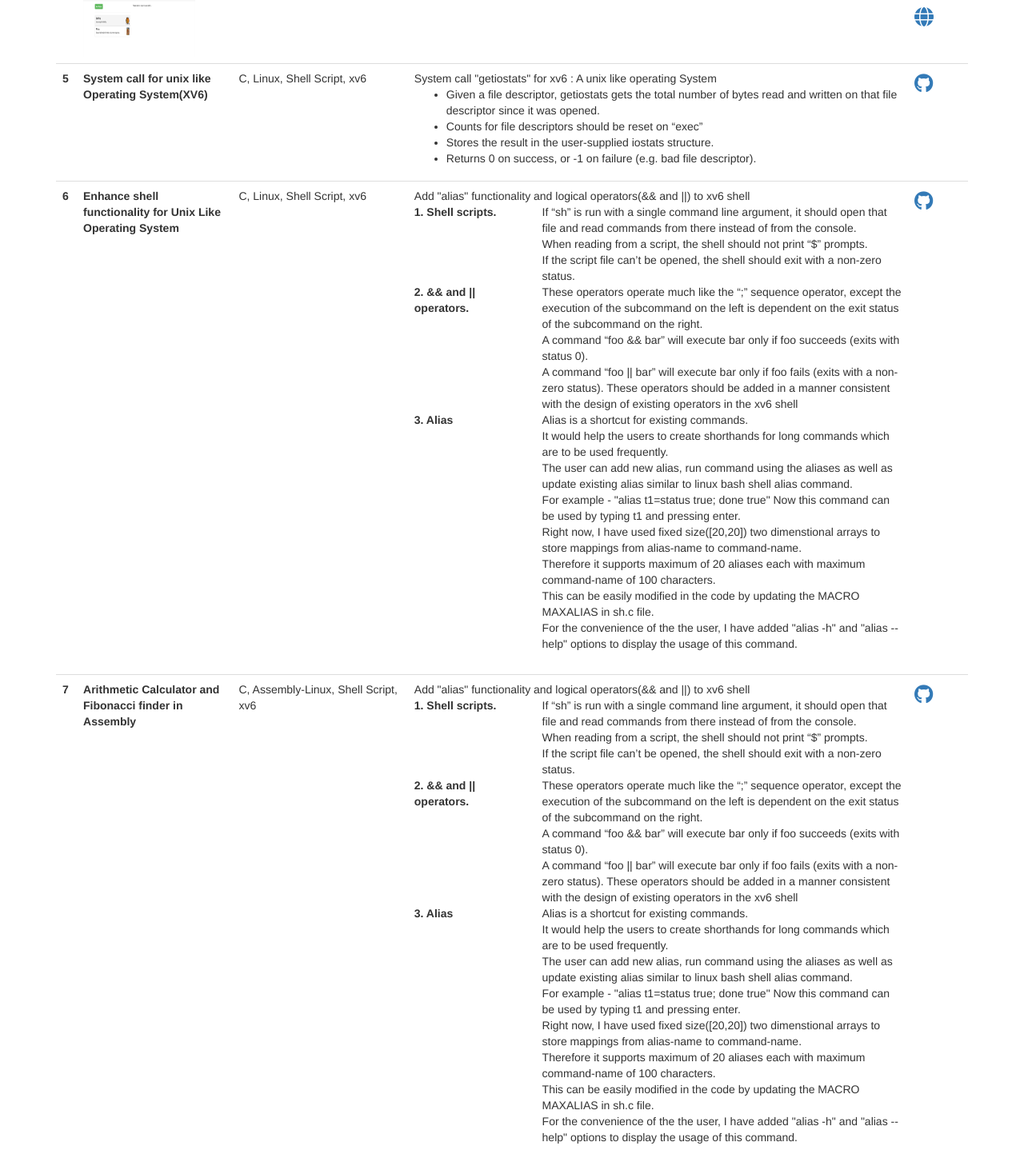
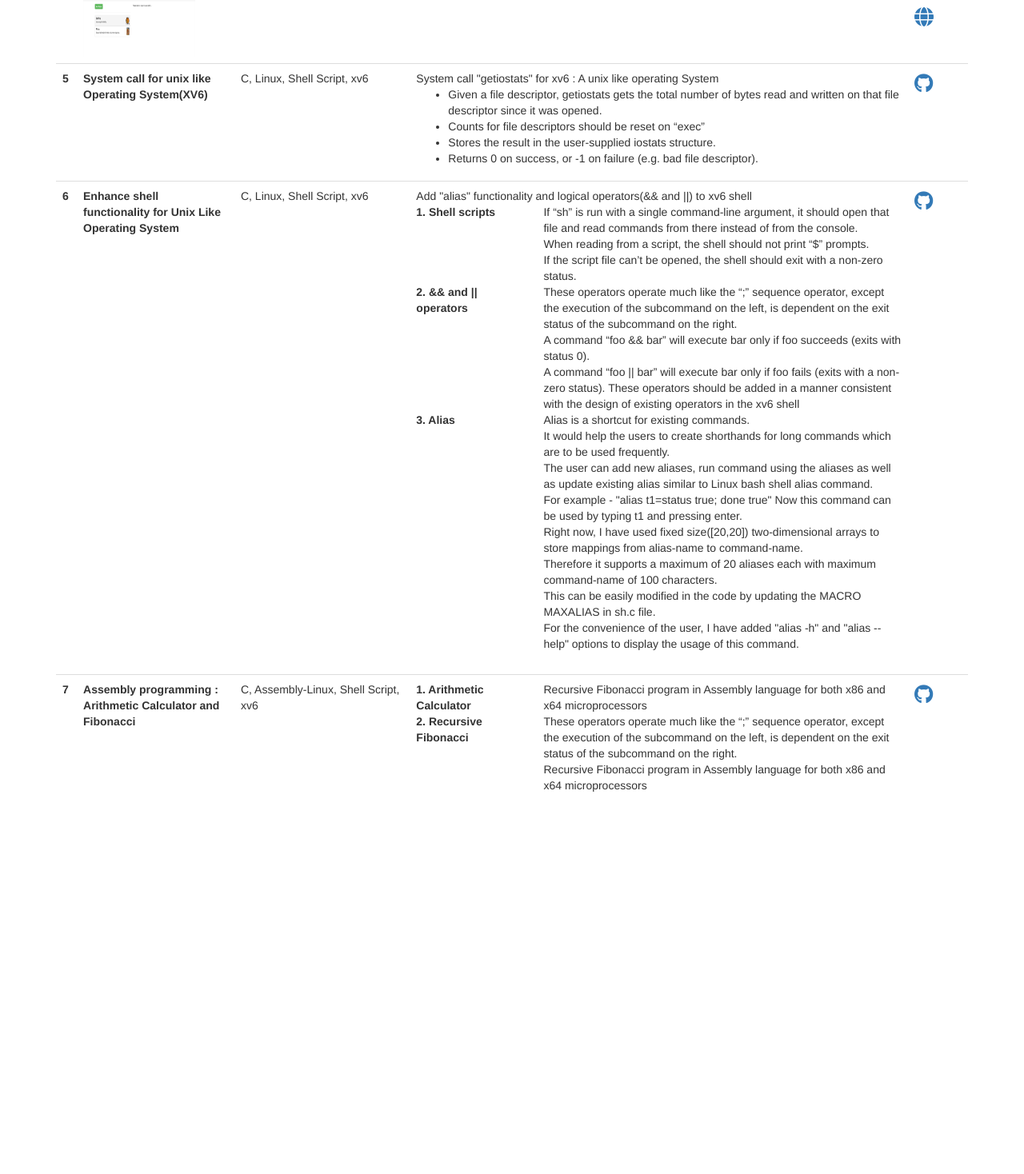
Before and after one commit to soumitramishra/my-personal-website, an Angular app in the folder soumitra-mishra-app/: page /projects in a window 1280 px wide. Shown: the part 752-2220 px from the top of the page at 80% size. After the commit the page ends 1792 px from the top, so only its background shows below. Built offline with nearby package versions, Linux system fonts and the light colour scheme.

Commit message:
Updated projects page

```diff
--- a/soumitra-mishra-app/src/app/projects/projects.component.html
+++ b/soumitra-mishra-app/src/app/projects/projects.component.html
@@ -49,7 +49,7 @@
             HTML,CSS, Angular, Bootstrap
           </td>
           <td>
-            A portfolio highlighting my interests, education and experience:
+            A portfolio highlighting my interests, education and experience.
           </td>
 
           <td style="font-size: x-large;">
@@ -136,24 +136,24 @@
           <td>
             Add "alias" functionality and logical operators(&& and ||) to xv6 shell
             <dl class="row">
-              <dt class="col-sm-3">1. Shell scripts.</dt>
-              <dd class="col-sm-9">If “sh” is run with a single command line argument, it should open that file and read commands from there instead of from the console.<br>
+              <dt class="col-sm-3">1. Shell scripts</dt>
+              <dd class="col-sm-9">If “sh” is run with a single command-line argument, it should open that file and read commands from there instead of from the console.<br>
                 When reading from a script, the shell should not print “$” prompts.<br>
                 If the script file can’t be opened, the shell should exit with a non-zero status.</dd>
-              <dt class="col-sm-3 text-truncate">2. && and || operators.</dt>
-              <dd class="col-sm-9">These operators operate much like the “;” sequence operator, except the execution of the subcommand on the left is dependent on the exit status of the subcommand on the right.<br>
+              <dt class="col-sm-3 text-truncate">2. && and || operators</dt>
+              <dd class="col-sm-9">These operators operate much like the “;” sequence operator, except the execution of the subcommand on the left, is dependent on the exit status of the subcommand on the right.<br>
                 A command “foo && bar” will execute bar only if foo succeeds (exits with status 0).<br>
                 A command “foo || bar” will execute bar only if foo fails (exits with a non-zero status).
                 These operators should be added in a manner consistent with the design of existing operators in the xv6 shell</dd>
               <dt class="col-sm-3">3. Alias </dt>
               <dd class="col-sm-9">Alias is a shortcut for existing commands. <br>
                 It would help the users to create shorthands for long commands which are to be used frequently.<br>
-                The user can add new alias, run command using the aliases as well as update existing alias similar to linux bash shell alias command.<br>
+                The user can add new aliases, run command using the aliases as well as update existing alias similar to Linux bash shell alias command.<br>
                 For example - "alias t1=status true; done true" Now this command can be used by typing t1 and pressing enter.<br>
-                Right now, I have used fixed size([20,20]) two dimenstional arrays to store mappings from alias-name to command-name.<br>
-                Therefore it supports maximum of 20 aliases each with maximum command-name of 100 characters.<br>
+                Right now, I have used fixed size([20,20]) two-dimensional arrays to store mappings from alias-name to command-name.<br>
+                Therefore it supports a maximum of 20 aliases each with maximum command-name of 100 characters.<br>
                 This can be easily modified in the code by updating the MACRO MAXALIAS in sh.c file. <br>
-                For the convenience of the the user, I have added "alias -h" and "alias --help" options to display the usage of this command.</dd>
+                For the convenience of the user, I have added "alias -h" and "alias --help" options to display the usage of this command.</dd>
             </dl>
           </td>
 
@@ -165,32 +165,18 @@
 
         <tr>
           <th scope="row">7</th>
-          <th>Arithmetic Calculator and Fibonacci finder in Assembly </th>
+          <th>Assembly programming : Arithmetic Calculator and Fibonacci</th>
           <td>
             C, Assembly-Linux, Shell Script, xv6
           </td>
           <td>
-            Add "alias" functionality and logical operators(&& and ||) to xv6 shell
             <dl class="row">
-              <dt class="col-sm-3">1. Shell scripts.</dt>
-              <dd class="col-sm-9">If “sh” is run with a single command line argument, it should open that file and read commands from there instead of from the console.<br>
-
-                When reading from a script, the shell should not print “$” prompts.<br>
-                If the script file can’t be opened, the shell should exit with a non-zero status.</dd>
-              <dt class="col-sm-3 text-truncate">2. && and || operators.</dt>
-              <dd class="col-sm-9">These operators operate much like the “;” sequence operator, except the execution of the subcommand on the left is dependent on the exit status of the subcommand on the right.<br>
-                A command “foo && bar” will execute bar only if foo succeeds (exits with status 0).<br>
-                A command “foo || bar” will execute bar only if foo fails (exits with a non-zero status).
-                These operators should be added in a manner consistent with the design of existing operators in the xv6 shell</dd>
-              <dt class="col-sm-3">3. Alias </dt>
-              <dd class="col-sm-9">Alias is a shortcut for existing commands. <br>
-                It would help the users to create shorthands for long commands which are to be used frequently.<br>
-                The user can add new alias, run command using the aliases as well as update existing alias similar to linux bash shell alias command.<br>
-                For example - "alias t1=status true; done true" Now this command can be used by typing t1 and pressing enter.<br>
-                Right now, I have used fixed size([20,20]) two dimenstional arrays to store mappings from alias-name to command-name.<br>
-                Therefore it supports maximum of 20 aliases each with maximum command-name of 100 characters.<br>
-                This can be easily modified in the code by updating the MACRO MAXALIAS in sh.c file. <br>
-                For the convenience of the the user, I have added "alias -h" and "alias --help" options to display the usage of this command.</dd>
+              <dt class="col-sm-3">1. Arithmetic Calculator</dt>
+                <dd class="col-sm-9">Recursive Fibonacci program in Assembly language for both x86 and x64 microprocessors<br>
+              <dt class="col-sm-3 text-truncate">2. Recursive Fibonacci</dt>
+              <dd class="col-sm-9">These operators operate much like the “;” sequence operator, except the execution of the subcommand on the left, is dependent on the exit status of the subcommand on the right.<br>
+                Recursive Fibonacci program in Assembly language for both x86 and x64 microprocessors<br>
+              </dd>
             </dl>
           </td>
 
```
